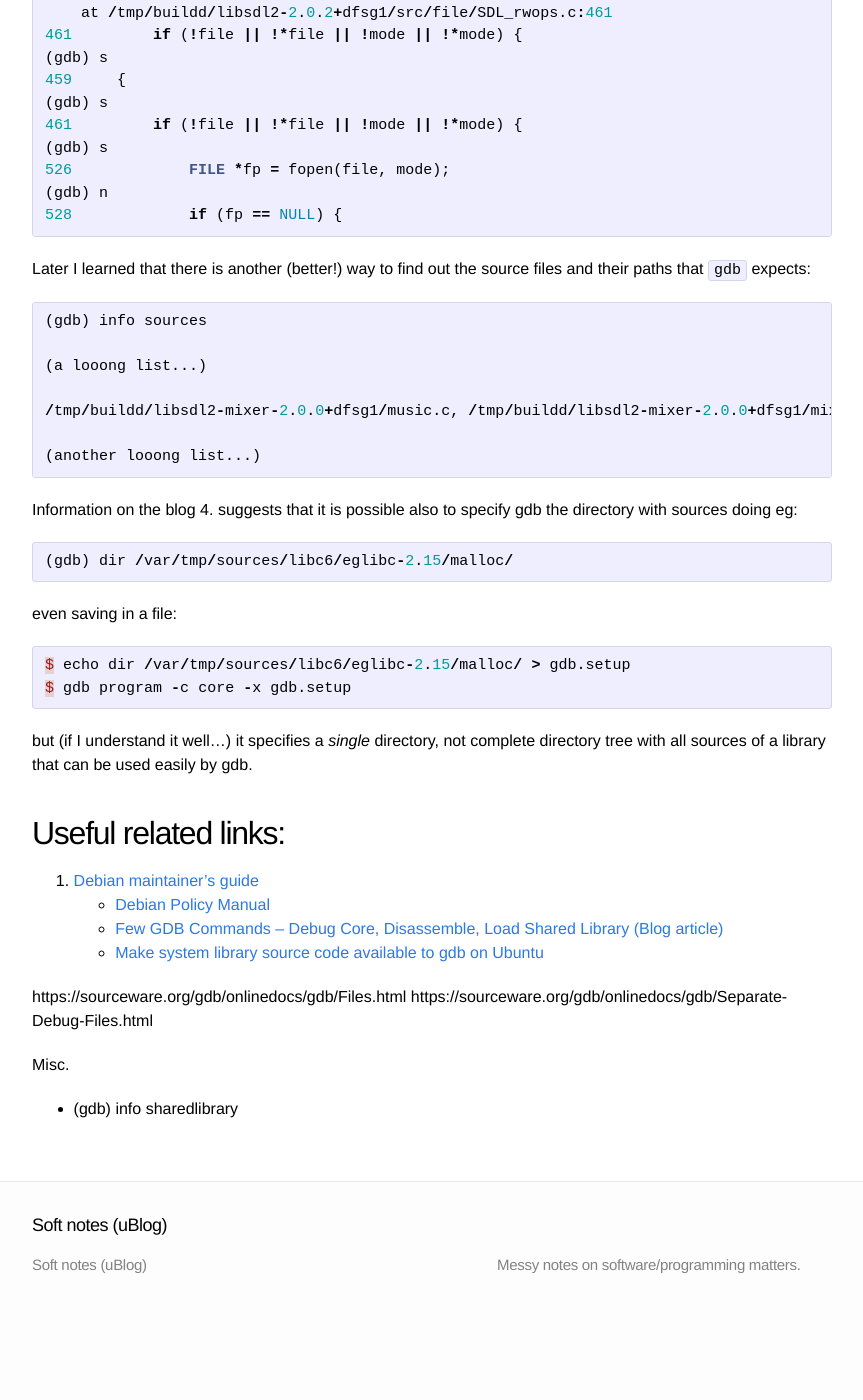
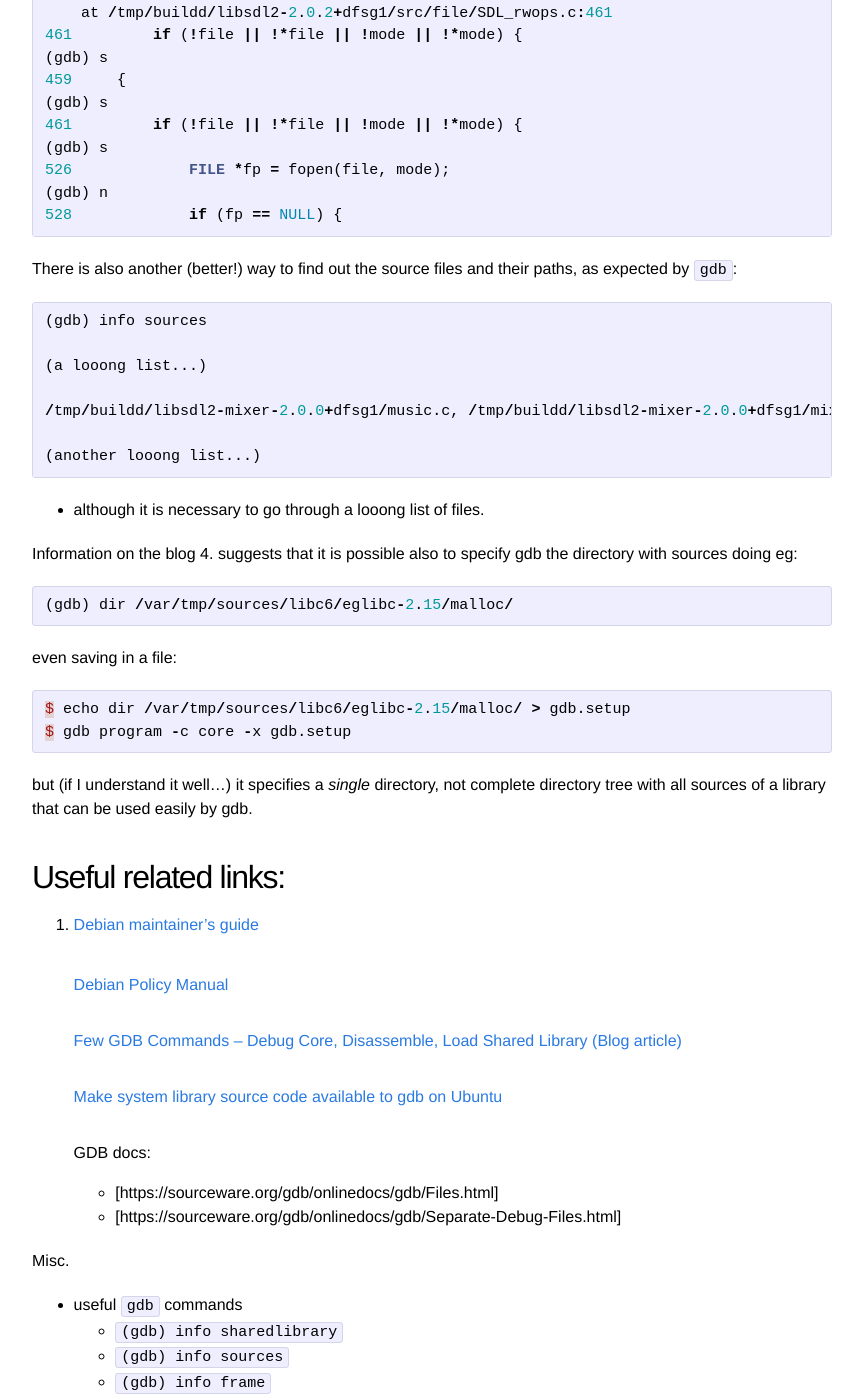
Before and after one commit to t-w/t-w.github.io, a Jekyll site: the page built from _posts/2016-09-08-gdb_shared_lib.markdown, in a window 1280 px wide and 1400 px high, scrolled down 2733 px. Shown: the whole window, without its empty margins (208-1071 px from the left). Built offline with Jekyll 4.4.1, drawn with Linux system fonts in a browser that asks for light colours; before the commit the page ends 4055 px from its top, so only the background shows below that; some of the changed text lies outside the part shown.

Commit message:
Corrections in text, lists, links, ...

```diff
--- a/_posts/2016-09-08-gdb_shared_lib.markdown
+++ b/_posts/2016-09-08-gdb_shared_lib.markdown
@@ -44,9 +45,10 @@ Mix_LoadWAV_RW (src=0x7fffffffe270, freesrc=4203968) at mixer.c:573
 596     in mixer.c
 {% endhighlight %}
 
-We have arrived to another code module, part of dynamically linked `libSDL2_mixer`.
+We have arrived to another code module, which is a part of dynamically linked `libSDL2_mixer`.
 
-Now, we can the the line number and the name of the source file, but gdb does not show any code...
+Now, we can see the line number and the name of the source file - but gdb
+does not show any code...
 
 This leads us to the 2nd missing thing:
 
@@ -134,8 +136,8 @@ SDL_RWFromFile_REAL (file=0x7fffffffe160 "data/snd/S00.wav", mode=0x43b7bf "rb")
 528             if (fp == NULL) {
 {% endhighlight %}
 
-Later I learned that there is another (better!) way to find out the source files
-and their paths that `gdb` expects:
+There is also another (better!) way to find out the source files
+and their paths, as expected by `gdb`:
 
 {% highlight c %}
 (gdb) info sources
@@ -146,6 +148,8 @@ and their paths that `gdb` expects:
 
 (another looong list...)
 {% endhighlight %}
+
+- although it is necessary to go through a looong list of files.
 
 Information on the blog 4. suggests that it is possible also to specify gdb the directory with sources doing eg:
 
@@ -166,9 +170,13 @@ but (if I understand it well...) it specifies a _single_ directory, not complete
 Useful related links:
 ---------------------
 1. [Debian maintainer's guide][1.]
-+ [Debian Policy Manual][2.]
-+ [Few GDB Commands – Debug Core, Disassemble, Load Shared Library (Blog article)][3.]
-+ [Make system library source code available to gdb on Ubuntu][4.]
+# [Debian Policy Manual][2.]
+# [Few GDB Commands – Debug Core, Disassemble, Load Shared Library (Blog article)][3.]
+# [Make system library source code available to gdb on Ubuntu][4.]
+# GDB docs:
+    - [https://sourceware.org/gdb/onlinedocs/gdb/Files.html]
+    - [https://sourceware.org/gdb/onlinedocs/gdb/Separate-Debug-Files.html]
+
 
 [1.]: https://www.debian.org/doc/manuals/maint-guide/advanced.en.html
 [2.]: https://www.debian.org/doc/debian-policy/ch-sharedlibs.html
@@ -176,9 +184,8 @@ Useful related links:
 [4.]: http://trail-of-a-programmer.blogspot.com/2014/11/make-system-library-source-code.html
 
 
-https://sourceware.org/gdb/onlinedocs/gdb/Files.html
-https://sourceware.org/gdb/onlinedocs/gdb/Separate-Debug-Files.html
-
-
 Misc.
-- (gdb) info sharedlibrary
+- useful `gdb` commands
+    - `(gdb) info sharedlibrary`
+    - `(gdb) info sources`
+    - `(gdb) info frame`
```
Also changed, not shown: other parts of _posts/2016-09-08-gdb_shared_lib.markdown (+4 -3 lines).
